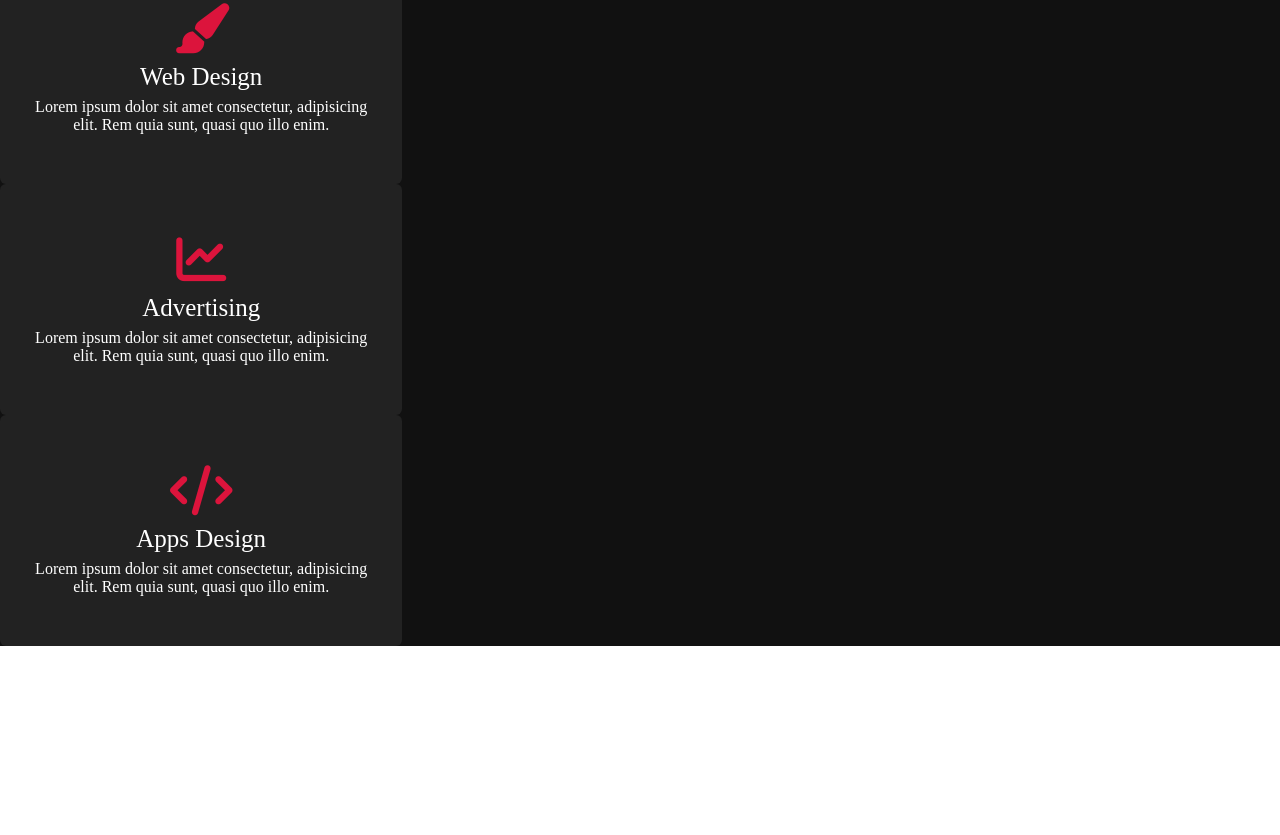
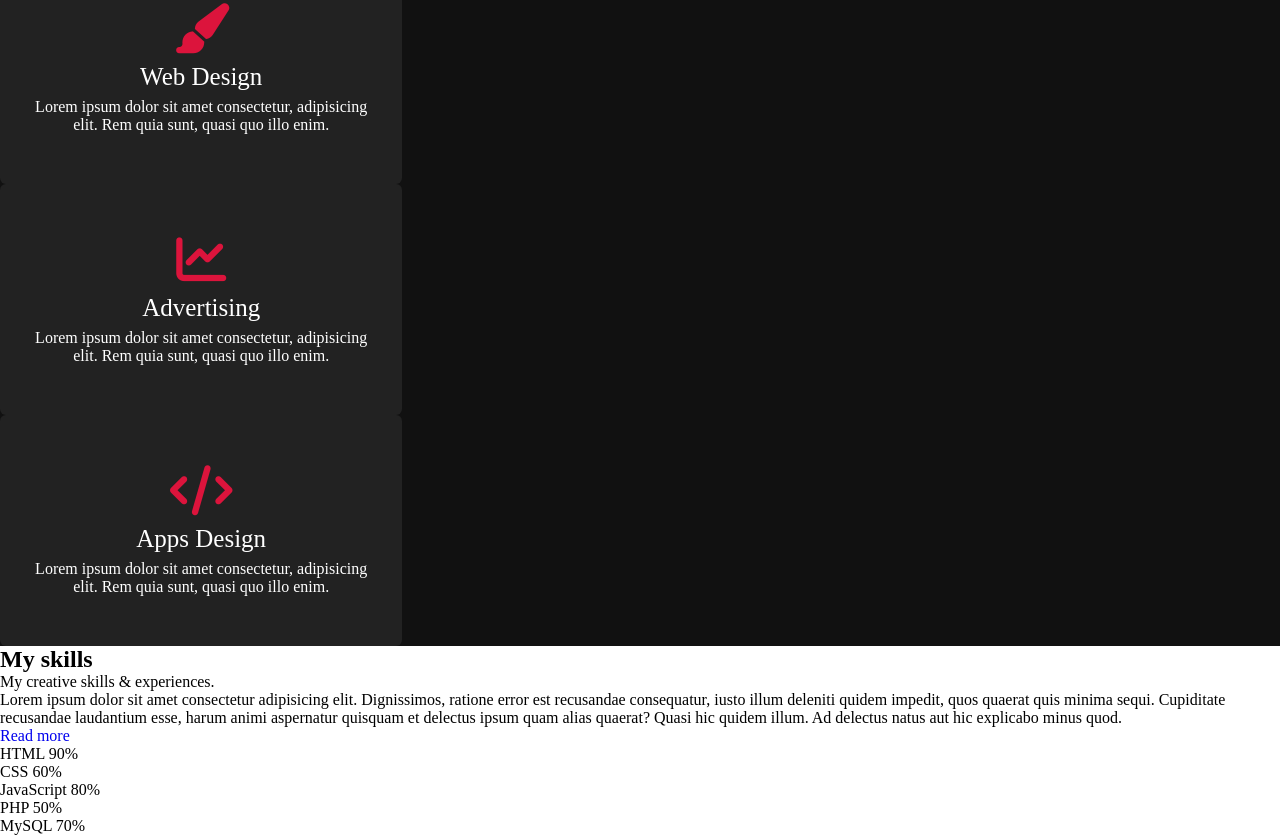
Before and after one commit to ChristopherChinia/My-Portfolio, a plain HTML site: page index.html in a window 1280 px wide. Shown: the part 1518-2353 px from the top of the page. Before the commit the page ends 2164 px from the top, so only its background shows below. Drawn offline with nearby package versions, Linux system fonts and the light colour scheme.

Commit message:
adding the skills start section in the html file

```diff
--- a/index.html
+++ b/index.html
@@ -124,6 +124,57 @@
         </div>
     </section>
 
+     <!-- skills section start -->
+     <section class="skills" id="skills">
+        <div class="max-width">
+            <h2 class="title">My skills</h2>
+            <div class="skills-content">
+                <div class="column left">
+                    <div class="text">My creative skills & experiences.</div>
+                    <p>Lorem ipsum dolor sit amet consectetur adipisicing elit. Dignissimos, ratione error est recusandae consequatur, iusto illum deleniti quidem impedit, quos quaerat quis minima sequi. Cupiditate recusandae laudantium esse, harum animi aspernatur quisquam et delectus ipsum quam alias quaerat? Quasi hic quidem illum. Ad delectus natus aut hic explicabo minus quod.</p>
+                    <a href="#">Read more</a>
+                </div>
+                <div class="column right">
+                    <div class="bars">
+                        <div class="info">
+                            <span>HTML</span>
+                            <span>90%</span>
+                        </div>
+                        <div class="line html"></div>
+                    </div>
+                    <div class="bars">
+                        <div class="info">
+                            <span>CSS</span>
+                            <span>60%</span>
+                        </div>
+                        <div class="line css"></div>
+                    </div>
+                    <div class="bars">
+                        <div class="info">
+                            <span>JavaScript</span>
+                            <span>80%</span>
+                        </div>
+                        <div class="line js"></div>
+                    </div>
+                    <div class="bars">
+                        <div class="info">
+                            <span>PHP</span>
+                            <span>50%</span>
+                        </div>
+                        <div class="line php"></div>
+                    </div>
+                    <div class="bars">
+                        <div class="info">
+                            <span>MySQL</span>
+                            <span>70%</span>
+                        </div>
+                        <div class="line mysql"></div>
+                    </div>
+                </div>
+            </div>
+        </div>
+    </section>
+
     <script src="./assets/Js/index.js"></script>
   </body>
 </html>
```
